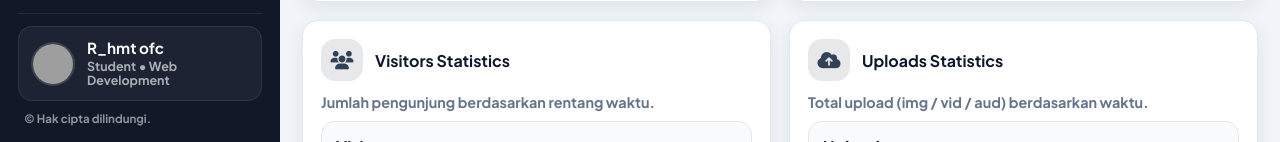
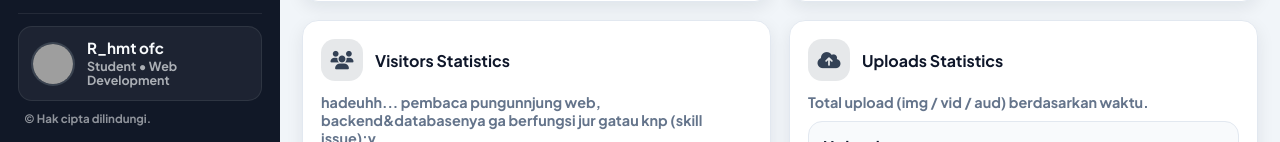
Before and after one commit to rahmat-369/Dashboard-tools, a website: page index.html in a window 1280 px wide. Shown: the part 658-800 px from the top of the page. Drawn offline with Linux system fonts and the light colour scheme; no server answers; grey boxes are pictures that could not be loaded.

Commit message:
Update visitor statistics message in index.html

```diff
--- a/index.html
+++ b/index.html
@@ -875,7 +875,7 @@
             <div class="card-title">Visitors Statistics</div>
           </div>
           <div class="card-body">
-            <p>Jumlah pengunjung berdasarkan rentang waktu.</p>
+            <p>hadeuhh... pembaca pungunnjung web, backend&databasenya ga berfungsi jur gatau knp (skill issue):v</p>
 
             <div class="chart-wrap">
               <div class="chart-box">
```
